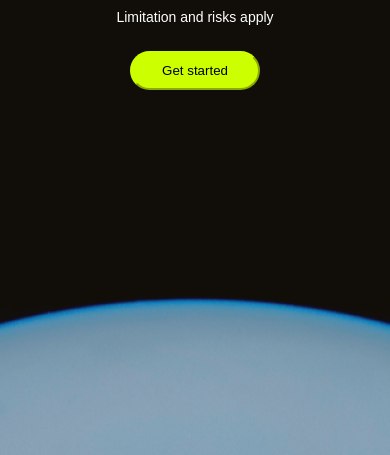
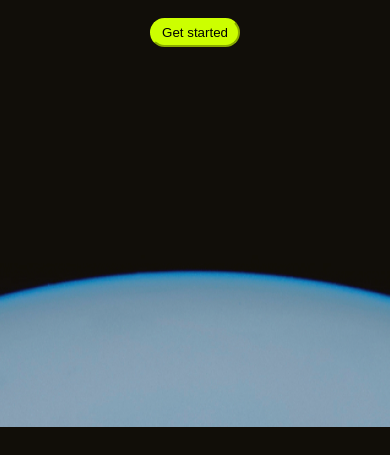
Before and after one commit to Eguonor28/Robinhood, a plain HTML site: page index2.html in a window 390 px wide. Shown: the part 496-951 px from the top of the page. After the commit the page ends 923 px from the top, so only its background shows below. Drawn offline with Linux system fonts and the light colour scheme.

Commit message:
button fix

```diff
--- a/style2.css
+++ b/style2.css
@@ -86,7 +86,8 @@ p {
   .hero {
     padding: 20px;
   }
-  #options2 {
-    display: none;
+  button {
+    padding: 5px 10px;
+    margin: 0;
   }
 }
```
